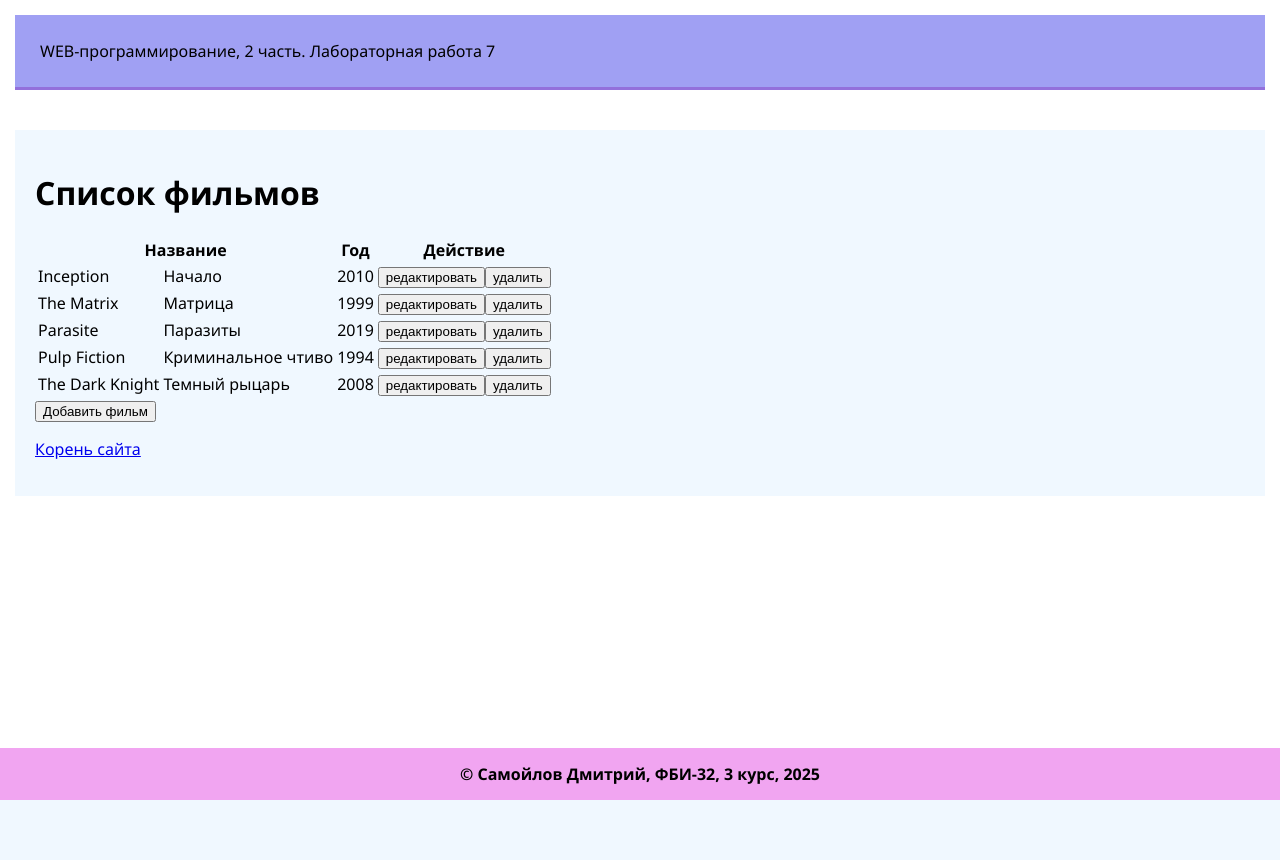
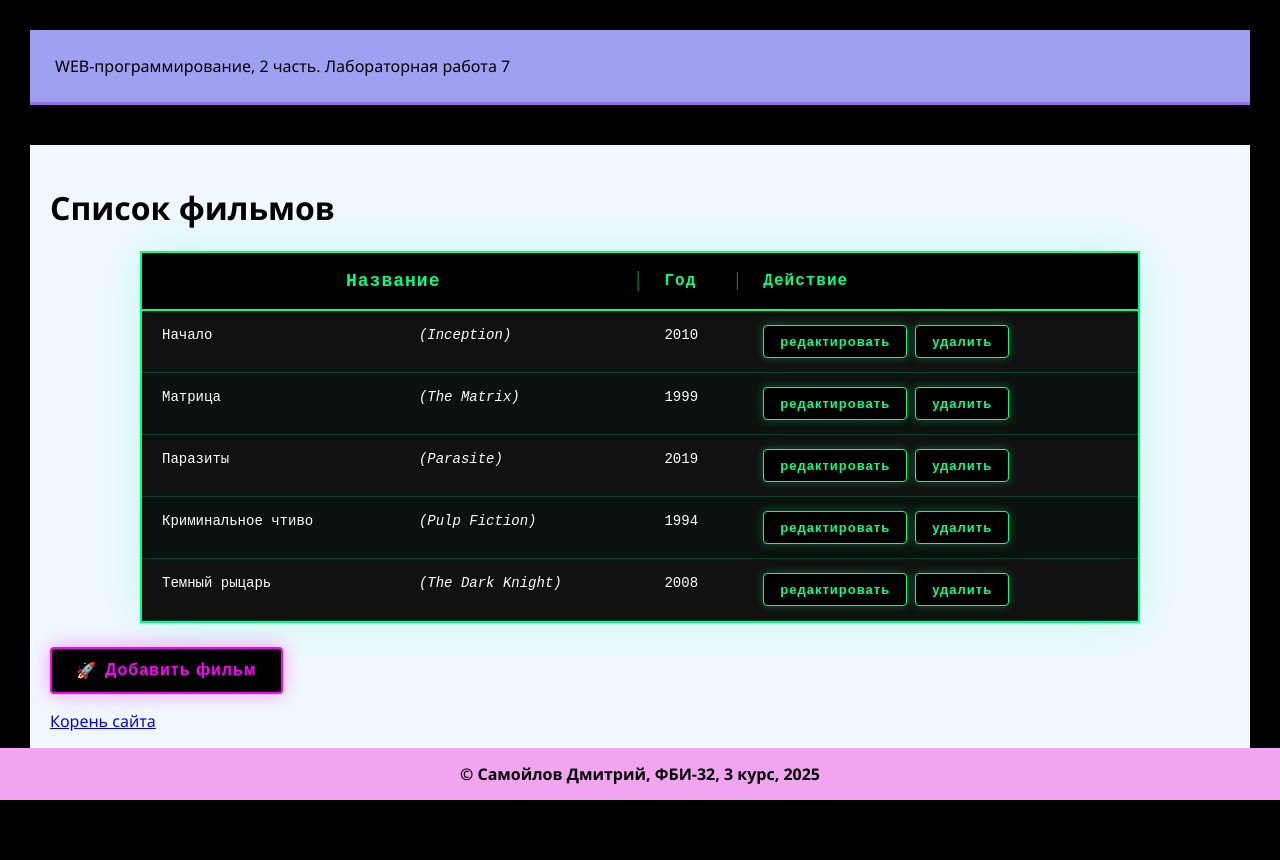
Before and after one commit to slatzzzz1-sudo/web-programming-labs2, a Flask app: page /lab7/ in a window 1280 px wide. Before the commit the page ends 800 px from the top, so only its background shows below. Run offline with Flask 3, Linux system fonts and the light colour scheme.

Commit message:
самомтоятельное задание

```diff
--- a/lab7.py
+++ b/lab7.py
@@ -88,6 +88,8 @@ def del_film(id):
 def put_film(id):
     if 0 <= id < len(films):
         film = request.get_json()
+        if film.get('title', '') == '' and film.get('title_ru', '') != '':
+            film['title'] = film['title_ru']
         if film['description'] == '':
             return {'description': 'Заполните описание'}, 400
         films[id] = film
@@ -99,6 +101,8 @@ def put_film(id):
 @lab7.route('/lab7/rest-api/films/', methods=['POST'])
 def add_film():
     film = request.get_json()
+    if film.get('title', '') == '' and film.get('title_ru', '') != '':
+        film['title'] = film['title_ru']
     if film.get('description', '') == '':
         return {'description': 'Заполните описание'}, 400
     films.append(film)
--- a/templates/lab7/index.html
+++ b/templates/lab7/index.html
@@ -5,23 +5,230 @@
 {% block script %}
 <script src="{{ url_for('static', filename='lab7/main.js') }}"></script>
 <style>
+    table {
+        border-collapse: separate;
+        border-spacing: 0;
+        width: 100%;
+        max-width: 1000px;
+        background: #111;
+        border-radius: 0;
+        overflow: hidden;
+        box-shadow: 0 0 40px rgba(0, 255, 136, 0.2);
+        margin: 0 auto;
+        font-family: 'Courier New', monospace;
+        border: 2px solid #00ff88;
+    }
+
+    thead {
+        background: #000;
+        color: #00ff88;
+    }
+
+    th {
+        padding: 16px 20px;
+        text-align: left;
+        font-weight: 700;
+        font-size: 16px;
+        letter-spacing: 1px;
+        position: relative;
+        border-bottom: 2px solid #00ff88;
+    }
+
+    th:not(:last-child)::after {
+        content: '│';
+        position: absolute;
+        right: 0;
+        top: 50%;
+        transform: translateY(-50%);
+        color: #00ff88;
+        opacity: 0.5;
+    }
+
+    th[colspan="2"] {
+        text-align: center;
+        font-size: 18px;
+        padding: 18px;
+    }
+
+    td {
+        padding: 14px 20px;
+        text-align: left;
+        border-bottom: 1px solid rgba(0, 255, 136, 0.2);
+        vertical-align: top;
+        font-size: 14px;
+        color: #fff;
+        line-height: 1.5;
+    }
+
+    tbody tr:nth-child(even) {
+        background: rgba(0, 20, 10, 0.3);
+    }
+
+    tbody tr {
+        transition: all 0.2s ease;
+    }
+
+    tbody tr:hover {
+        background: rgba(0, 255, 136, 0.1);
+        transform: scale(1.005);
+        box-shadow: 0 0 15px rgba(0, 255, 136, 0.3);
+    }
+
+    button {
+        padding: 8px 16px;
+        border-radius: 4px;
+        border: 1px solid #00ff88;
+        background: #000;
+        color: #00ff88;
+        font-size: 13px;
+        font-weight: 700;
+        cursor: pointer;
+        transition: all 0.2s ease;
+        margin-right: 8px;
+        letter-spacing: 1px;
+        box-shadow: 0 0 10px rgba(0, 255, 136, 0.3);
+    }
+
+    button:hover {
+        transform: translateY(-2px);
+        background: #00ff88;
+        color: #000;
+        box-shadow: 0 0 20px #00ff88;
+    }
+
+    div > button {
+        margin-top: 24px;
+        padding: 12px 24px;
+        font-size: 16px;
+        font-weight: 700;
+        background: #000;
+        border: 2px solid #ff00ff;
+        color: #ff00ff;
+        box-shadow: 0 0 20px rgba(255, 0, 255, 0.4);
+        display: flex;
+        align-items: center;
+        gap: 8px;
+    }
+
+    div > button::before {
+        content: '🚀';
+        font-size: 16px;
+    }
+
+    .modal button:last-of-type {
+        background: #000;
+        color: #ff3366;
+        border: 1px solid #ff3366;
+        box-shadow: 0 0 10px rgba(255, 51, 102, 0.3);
+    }
+
     .modal {
         display: none;
-        z-index: 999;
-        box-shadow: 0 8px 32px rgba(0, 0, 0, 0.3);
-        background: linear-gradient(135deg, #667eea 0%, #764ba2 100%);
-        width: 420px;
+        position: fixed;
+        z-index: 1000;
+        top: 50%;
         left: 50%;
-        top: 200px;
-        margin-left: -210px;
-        position: fixed;
+        transform: translate(-50%, -50%);
+        background: #000;
+        width: 460px;
         padding: 24px;
-        border-radius: 16px;
-        border: 3px solid rgba(255, 255, 255, 0.3);
-        color: white;
+        border-radius: 0;
+        box-shadow: 0 0 50px rgba(0, 255, 255, 0.5);
+        border: 2px solid #00ffff;
     }
-        .error-message {
-        color: red;
+
+    .modal::before {
+        content: '💾';
+        position: absolute;
+        top: -20px;
+        left: -20px;
+        font-size: 24px;
+        background: #000;
+        border: 2px solid #00ffff;
+        border-radius: 50%;
+        width: 40px;
+        height: 40px;
+        display: flex;
+        align-items: center;
+        justify-content: center;
+    }
+
+    .modal label {
+        display: block;
+        margin-bottom: 12px;
+        font-weight: 700;
+        color: #00ffff;
+        font-size: 14px;
+    }
+
+    .modal input[type="text"],
+    .modal input[type="number"],
+    .modal textarea {
+        width: 100%;
+        box-sizing: border-box;
+        padding: 10px 14px;
+        border-radius: 4px;
+        border: 1px solid #00ff88;
+        font-size: 14px;
+        margin-top: 6px;
+        transition: all 0.2s ease;
+        background: #000;
+        color: #fff;
+        font-family: 'Courier New', monospace;
+    }
+
+    .modal textarea {
+        min-height: 90px;
+        resize: vertical;
+        line-height: 1.4;
+    }
+
+    .modal input:focus,
+    .modal textarea:focus {
+        outline: none;
+        border-color: #00ffff;
+        box-shadow: 0 0 15px rgba(0, 255, 255, 0.5);
+    }
+
+    .modal i {
+        font-size: 12px;
+        color: #888;
+        font-style: normal;
+        margin-top: 2px;
+        display: block;
+    }
+
+    .modal-buttons {
+        display: flex;
+        gap: 12px;
+        margin-top: 20px;
+        justify-content: flex-end;
+    }
+
+    .error-message {
+        color: #ff3366;
+        margin-top: 6px;
+        font-size: 12px;
+        background: rgba(255, 51, 102, 0.1);
+        border-radius: 4px;
+        padding: 8px 12px;
+        display: none;
+        border-left: 3px solid #ff3366;
+        font-weight: 700;
+    }
+
+    td strong {
+        color: #00ff88;
+        font-weight: 700;
+        display: block;
+        margin-bottom: 4px;
+    }
+
+    body {
+        padding: 30px;
+        background: #000;
+        min-height: 100vh;
+        margin: 0;
     }
 </style>
 {% endblock %}
```
Also changed, not shown: templates/lab7/main.js (+21 -6 lines).
